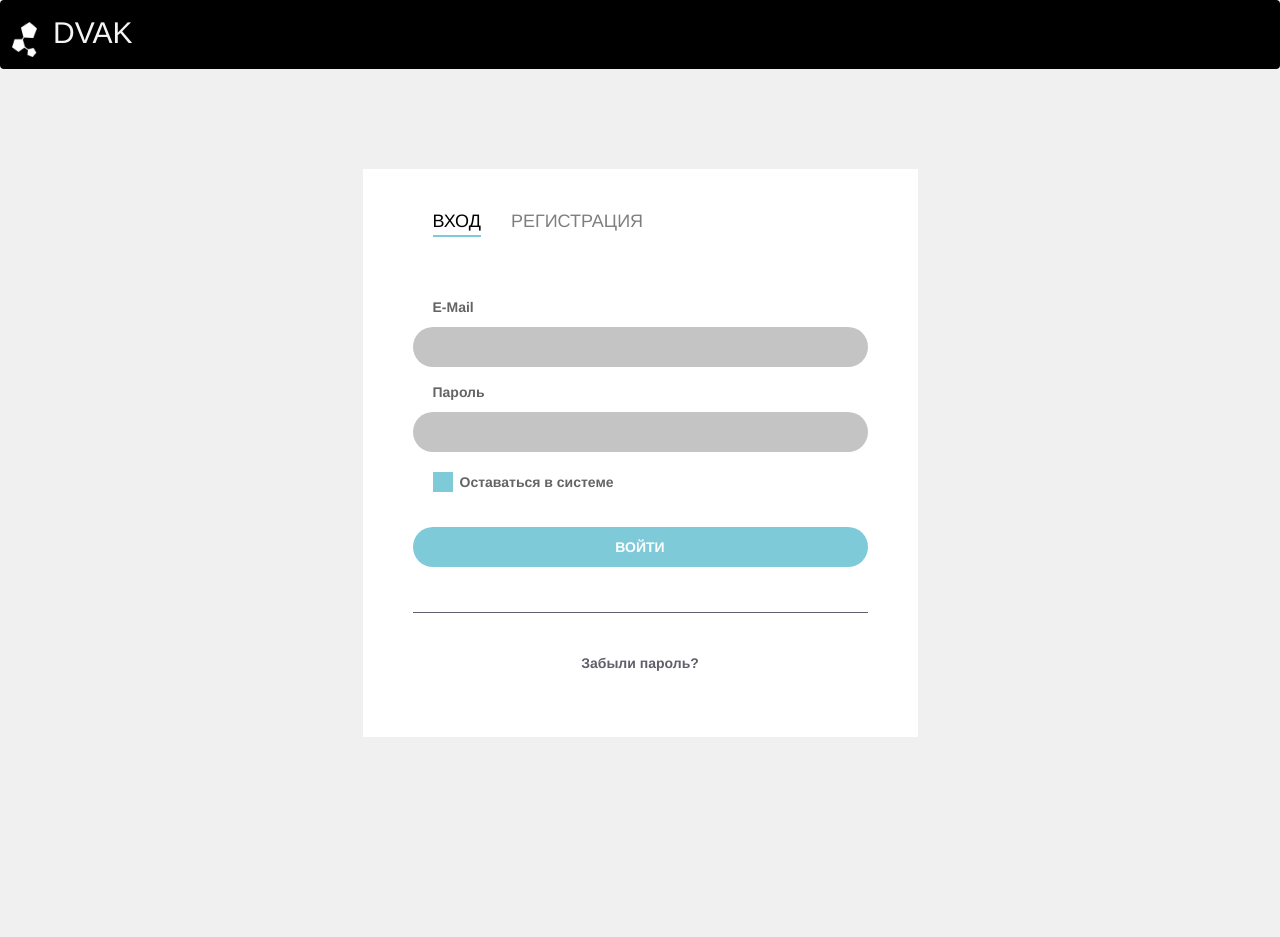
After one commit to LED-nik/DVK_project, a Django app: template templates/index/reg-auth.html in a window 1280 px wide. The commit adds this page. Run offline with Django 3.2, Linux system fonts and the light colour scheme; the template is opened without the code that fills it, so the values that code supplies are empty; some libraries are stand-ins or nearby versions.

Commit message:
Добавлена страница авторизации/регистрации.

```diff
--- a/index/views.py
+++ b/index/views.py
@@ -5,4 +5,4 @@ from django.views.generic import TemplateView
 # Create your views here.
 
 class MainView(TemplateView):
-    template_name = 'index/main.html'
+    template_name = 'index/reg-auth.html'
--- a/templates/index/main.html
+++ b/templates/index/main.html
@@ -4,7 +4,8 @@
 {% block body %}
     <!-- navbar -->
     <nav class="navbar navbar-expand-lg static-top" position:fixed>
-      <img src="static/images/logo.png" class="img-logo"><a class="nav-link" href="https://yandex.ru/"></a>
+      <img src="static/images/logo.png" class="img-logo">
+        <a class="nav-link" href="https://yandex.ru/">DVAK</a>
 
     <div class="collapse navbar-collapse " id="navbarSupportedContent">
          <ul class="navbar-nav mr-4">
@@ -13,7 +14,7 @@
              <a class="nav-link" href="#">Консультация пользователя</a>
            </li>
            <li class="nav-item">
-             <a class="nav-link " href="#">Вход</a>
+             <a class="nav-link " href="#">Выход</a>
            </li>
 
          </ul>
--- /dev/null
+++ b/templates/index/reg-auth.html
@@ -0,0 +1,322 @@
+<link rel="stylesheet" href="https://cdnjs.cloudflare.com/ajax/libs/twitter-bootstrap/3.3.7/css/bootstrap.min.css"/>
+
+<script src="https://cdnjs.cloudflare.com/ajax/libs/twitter-bootstrap/3.3.7/js/bootstrap.min.js"></script>
+
+<style>
+    .navbar {
+        background: #000;
+        margin: 0;
+        padding: 11;
+    }
+
+    .img-logo {
+        width: 2%;
+        height: auto;
+
+    }
+
+    .nav-link {
+        color: #f4f4f4;
+        cursor: pointer;
+        font-size: 30px;
+        padding: 12;
+
+    }
+
+    .nav-link:hover {
+        background: #f4f4f4;
+        color: #666666;
+        border-radius: 100px;
+    }
+
+    .header {
+        position: relative;
+        padding-top: 100;
+        padding-bottom: 25vh;
+        background: #F0F0F0;
+        background-size: cover;
+        background-position: center;
+    }
+
+    a:hover, a:focus {
+        outline: none;
+        text-decoration: none;
+    }
+
+    .tab {
+        background: #fff;
+        padding: 40px 50px;
+        position: relative;
+    }
+
+    .tab:before {
+        content: "";
+        width: 100%;
+        height: 100%;
+        display: block;
+        position: absolute;
+        top: 0;
+        left: 0;
+        opacity: 0.85;
+    }
+
+    .tab .nav-tabs {
+        border-bottom: none;
+        padding: 0 20px;
+        position: relative;
+    }
+
+    .tab .nav-tabs li {
+        margin: 0 30px 0 0;
+    }
+
+    .tab .nav-tabs li a {
+        font-size: 18px;
+        color: #000;
+        border-radius: 0;
+        text-transform: uppercase;
+        background: transparent;
+        padding: 0;
+        margin-right: 0;
+        border: none;
+        border-bottom: 2px solid transparent;
+        opacity: 0.5;
+        position: relative;
+        transition: all 0.5s ease 0s;
+    }
+
+    .tab .nav-tabs li a:hover {
+        background: transparent;
+    }
+
+    .tab .nav-tabs li.active a,
+    .tab .nav-tabs li.active a:focus,
+    .tab .nav-tabs li.active a:hover {
+        border: none;
+        background: transparent;
+        opacity: 1;
+        border-bottom: 2px solid #7ECAD8;
+        color: #000;
+    }
+
+    .tab .tab-content {
+        padding: 20px 0 0 0;
+        margin-top: 40px;
+        background: transparent;
+        z-index: 1;
+        position: relative;
+    }
+
+    .form-bg {
+        background: #ddd;
+    }
+
+    .form-horizontal .form-group {
+        margin: 0 0 15px 0;
+        position: relative;
+    }
+
+    .form-horizontal .form-control {
+        height: 40px;
+        background: #C4C4C4;
+        border: none;
+        border-radius: 20px;
+        box-shadow: none;
+        padding: 0 20px;
+        font-size: 14px;
+        font-weight: bold;
+        color: #000;
+        transition: all 0.3s ease 0s;
+    }
+
+    .form-horizontal .form-control:focus {
+        box-shadow: none;
+        outline: 0 none;
+    }
+
+    .form-horizontal .form-group label {
+        padding: 0 20px;
+        color: #646464;
+        text-transform: capitalize;
+        margin-bottom: 10px;
+    }
+
+    .form-horizontal .main-checkbox {
+        width: 20px;
+        height: 20px;
+        background: #7ECAD8;
+        float: left;
+        margin: 5px 0 0 20px;
+        border: 1px solid #7ECAD8;
+        position: relative;
+    }
+
+    .form-horizontal .main-checkbox label {
+        width: 20px;
+        height: 20px;
+        position: absolute;
+        top: 0;
+        left: 0;
+        cursor: pointer;
+    }
+
+    .form-horizontal .main-checkbox label:after {
+        content: "";
+        width: 10px;
+        height: 5px;
+        position: absolute;
+        top: 5px;
+        left: 4px;
+        border: 3px solid #fff;
+        border-top: none;
+        border-right: none;
+        background: transparent;
+        opacity: 0;
+        -webkit-transform: rotate(-45deg);
+        transform: rotate(-45deg);
+    }
+
+    .form-horizontal .main-checkbox input[type=checkbox] {
+        visibility: hidden;
+    }
+
+    .form-horizontal .main-checkbox input[type=checkbox]:checked + label:after {
+        opacity: 1;
+    }
+
+    .form-horizontal .text {
+        float: left;
+        font-size: 14px;
+        font-weight: bold;
+        color: #646464;
+        margin-left: 7px;
+        line-height: 20px;
+        padding-top: 5px;
+        text-transform: none;
+    }
+
+    .form-horizontal .btn {
+        width: 100%;
+        background: #7ECAD8;
+        padding: 10px 20px;
+        border: none;
+        font-size: 14px;
+        font-weight: bold;
+        color: #fff;
+        border-radius: 20px;
+        text-transform: uppercase;
+        margin: 20px 0 30px 0;
+    }
+
+    .form-horizontal .btn:focus {
+        background: #7ee5d8;
+        color: #fff;
+        outline: none;
+        box-shadow: none;
+    }
+
+    .form-horizontal .forgot-pass {
+        border-top: 1px solid #615f6c;
+        margin: 0;
+        text-align: center;
+    }
+
+    .form-horizontal .forgot-pass .btn {
+        width: auto;
+        background: transparent;
+        margin: 30px 0 0 0;
+        color: #615f6c;
+        text-transform: none;
+        transition: all 0.3s ease 0s;
+    }
+
+    .form-horizontal .forgot-pass .btn:hover {
+        color: #eec111;
+    }
+
+    @media only screen and (max-width: 479px) {
+        .tab {
+            padding: 40px 20px;
+        }
+    }
+</style>
+
+<!-- navbar -->
+<nav class="navbar navbar-expand-lg fixed-top">
+    <img src="static/images/logo.png" class="img-logo">
+    <a class="nav-link" href="#">DVAK</a>
+</nav>
+<!-- header -->
+<header class="header">
+    <div class="container">
+        <div class="row">
+            <div class="col-md-offset-3 col-md-6">
+
+                <div class="tab" role="tabpanel">
+                    <!-- Nav tabs -->
+                    <ul class="nav nav-tabs" role="tablist">
+                        <li role="presentation" class="active"><a href="#Section1" aria-controls="home" role="tab"
+                                                                  data-toggle="tab">вход</a></li>
+                        <li role="presentation"><a href="#Section2" aria-controls="profile" role="tab"
+                                                   data-toggle="tab">регистрация</a></li>
+                    </ul>
+                    <!-- Tab panes -->
+                    <div class="tab-content tabs">
+                        <div role="tabpanel" class="tab-pane fade in active" id="Section1">
+                            <form class="form-horizontal">
+                                <div class="form-group">
+                                    <label for="exampleInputEmail1">E-mail</label>
+                                    <input type="email" class="form-control" id="exampleInputEmail1">
+                                </div>
+                                <div class="form-group">
+                                    <label for="exampleInputPassword1">Пароль</label>
+                                    <input type="password" class="form-control" id="exampleInputPassword1">
+                                </div>
+                                <div class="form-group">
+                                    <div class="main-checkbox">
+                                        <input value="None" id="checkbox1" name="check" type="checkbox">
+                                        <label for="checkbox1"></label>
+                                    </div>
+                                    <span class="text">Оставаться в системе</span>
+                                </div>
+                                <div class="form-group">
+                                    <!--<button type="submit" class="btn btn-default" >Войти</button>-->
+                                    <a href="#" class="btn btn-default" type="submit">Войти</a>
+                                </div>
+                                <div class="form-group forgot-pass">
+                                    <!--<button type="submit" class="btn btn-default">Забыли пароль?</button>-->
+                                    <a href="#" class="btn btn-default" type="submit">Забыли пароль?</a>
+                                </div>
+                            </form>
+                        </div>
+                        <div role="tabpanel" class="tab-pane fade" id="Section2">
+                            <form class="form-horizontal">
+                                <div class="form-group">
+                                    <label for="exampleInputEmail1">Имя</label>
+                                    <input type="text" class="form-control" id="exampleInputEmail1">
+                                </div>
+                                <div class="form-group">
+                                    <label for="exampleInputEmail1">Фамилия</label>
+                                    <input type="text" class="form-control" id="exampleInputEmail1">
+                                </div>
+                                <div class="form-group">
+                                    <label for="exampleInputEmail1">E-mail</label>
+                                    <input type="email" class="form-control" id="exampleInputEmail1">
+                                </div>
+                                <div class="form-group">
+                                    <label for="exampleInputPassword1">Пароль</label>
+                                    <input type="password" class="form-control" id="exampleInputPassword1">
+                                </div>
+                                <div class="form-group">
+                                    <!-- <button type="submit" class="btn btn-default">Зарегистрироваться</button>-->
+                                    <a href="#" class="btn btn-default" type="submit">Зарегистрироваться</a>
+                                </div>
+                            </form>
+                        </div>
+                    </div>
+                </div>
+</header>
+
+</div><!-- /.col-md-offset-3 col-md-6 -->
+</div><!-- /.row -->
+</div><!-- /.container -->
```
Also changed, not shown: static/css/main.css (+6 -5 lines).
